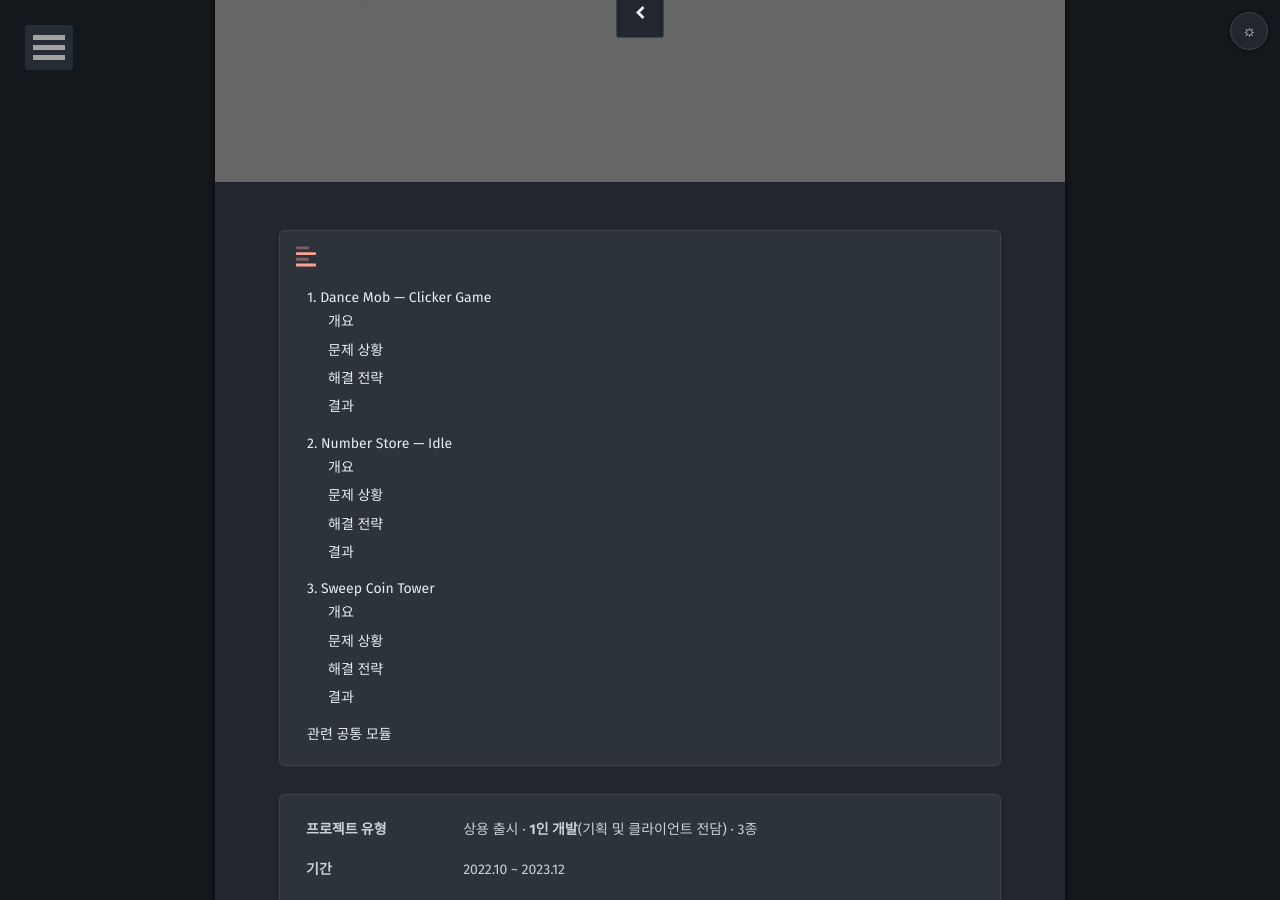
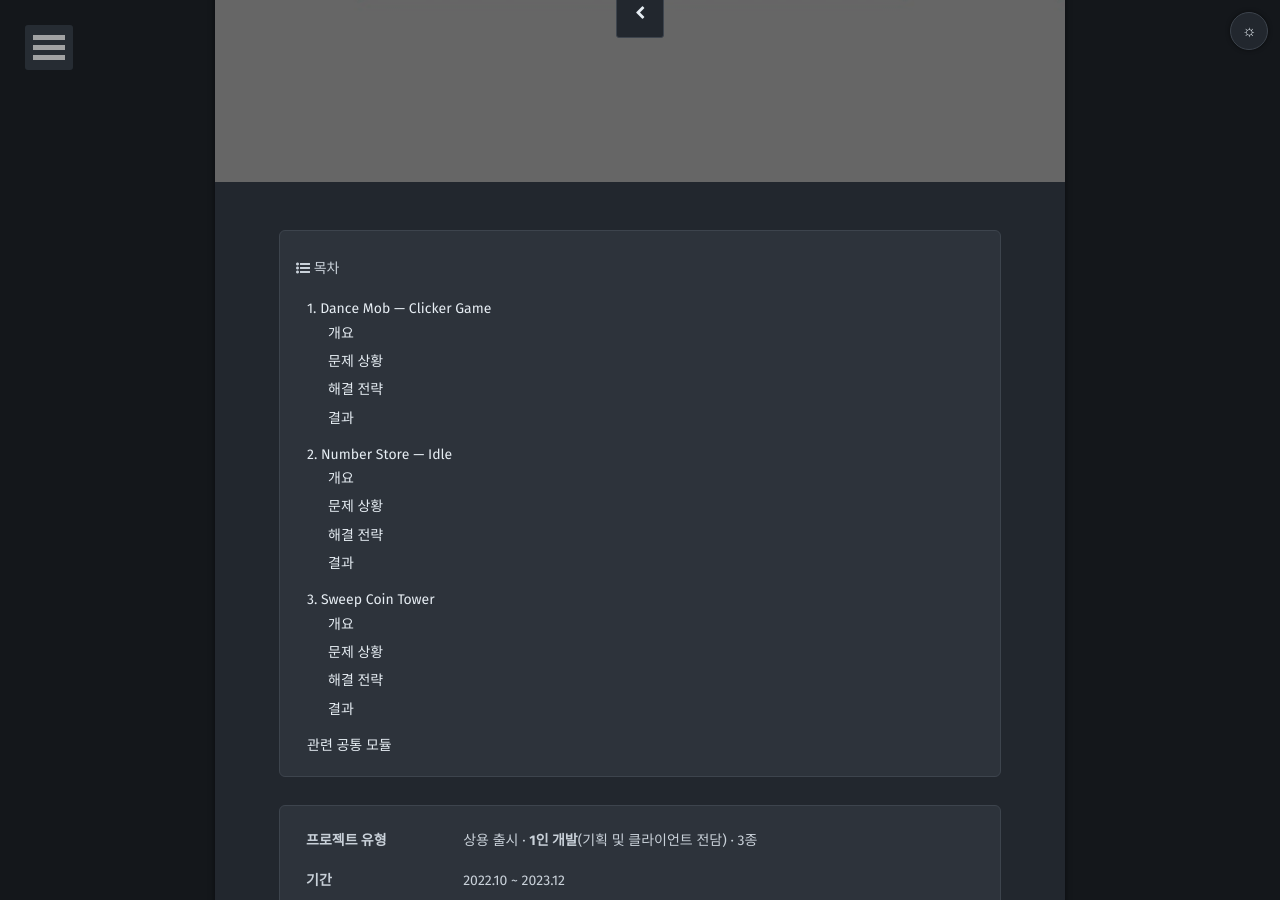
Before and after one commit to mmmdong/mmmdong.github.io, a Jekyll site: the page built from _posts/2023-12-01-hyper-casual.md, in a window 1280 px wide and 900 px high, scrolled down 388 px. Built offline with Jekyll 4.4.1, drawn with Linux system fonts in a browser that asks for light colours; some web fonts are replaced.

Commit message:
the-mvm 유래 잔재 정리
브랜치 정리에 앞서 작업트리에서 이전 테마 흔적을 걷어낸다.

- _includes/sidebar-toc.html 을 직접 다시 썼다. the-mvm(GPL-3.0)의 래퍼
  마크업과 인라인 SVG 를 그대로 들고 있을 이유가 없다. 아이콘은 Moon 에
  이미 번들된 Font Awesome 을 쓴다. 이 저장소는 MIT 기반이라 GPL 유래
  코드를 남겨둘 이유가 없다.
- toc-scrollspy.js 주석에서 the-mvm 문맥을 걷어냈다. 그 테마를 지운
  저장소에서 '업스트림 the-mvm 은…' 은 읽는 사람에게 근거가 없다.
  직접 구현한 두 가지 이유(숫자 시작 앵커, 외부 CDN 회피)만 남겼다.
- _includes/toc.html 은 allejo/jekyll-toc 포크로 MIT 다 — 파일 헤더에
  출처가 있고 라이선스 충돌이 없다. README 에 명시했다.

검증: 목차 8/8 생성(항목 5~16), 묶음 5개, 산출물의 the-mvm 문자열 0.

Co-Authored-By: Claude Opus 5 <noreply@anthropic.com>
Claude-Session: https://claude.ai/code/session_01EzidRgiHxhSwNeafHa9Yrx

```diff
--- a/_includes/sidebar-toc.html
+++ b/_includes/sidebar-toc.html
@@ -1,8 +1,11 @@
+{%- comment -%}
+  목차 래퍼. 실제 생성은 toc.html 이 한다
+  (allejo/jekyll-toc 포크, MIT — 파일 헤더에 출처가 있다).
+  아이콘은 테마에 번들된 Font Awesome 을 쓴다.
+{%- endcomment -%}
 <aside class="toc">
-  <nav class="toc-nav">
-    <li class="toc-title">
-      <svg aria-hidden="true" focusable="false" data-prefix="fad" data-icon="align-left" role="img" xmlns="http://www.w3.org/2000/svg" viewBox="0 0 448 512" class="svg-inline--fa fa-align-left fa-w-14 fa-2x"><g class="fa-group"><path fill="currentColor" d="M12.83 352h262.34A12.82 12.82 0 0 0 288 339.17v-38.34A12.82 12.82 0 0 0 275.17 288H12.83A12.82 12.82 0 0 0 0 300.83v38.34A12.82 12.82 0 0 0 12.83 352zm0-256h262.34A12.82 12.82 0 0 0 288 83.17V44.83A12.82 12.82 0 0 0 275.17 32H12.83A12.82 12.82 0 0 0 0 44.83v38.34A12.82 12.82 0 0 0 12.83 96z" class="fa-secondary"></path><path fill="currentColor" d="M432 160H16a16 16 0 0 0-16 16v32a16 16 0 0 0 16 16h416a16 16 0 0 0 16-16v-32a16 16 0 0 0-16-16zm0 256H16a16 16 0 0 0-16 16v32a16 16 0 0 0 16 16h416a16 16 0 0 0 16-16v-32a16 16 0 0 0-16-16z" class="fa-primary"></path></g></svg>
-    </li>
+  <nav class="toc-nav" aria-label="목차">
+    <p class="toc-title"><i class="fa fa-list-ul"></i> 목차</p>
     {% include toc.html sanitize=true html=content h_min=1 h_max=6 class="toc-content" id="toc-content" item_class="toc-item-%level%" submenu_class="toc-submenu-%level%" skip_no_ids=true %}
   </nav>
 </aside>
```
Also changed, not shown: assets/js/toc-scrollspy.js (+12 -14 lines), README.md.
